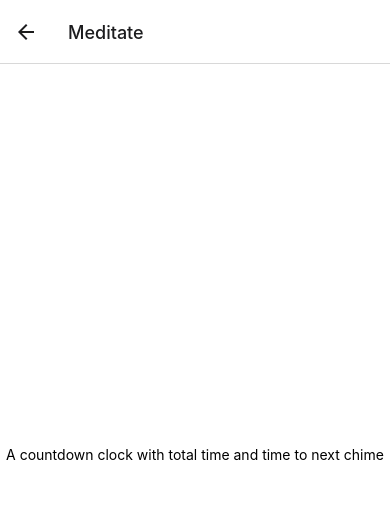
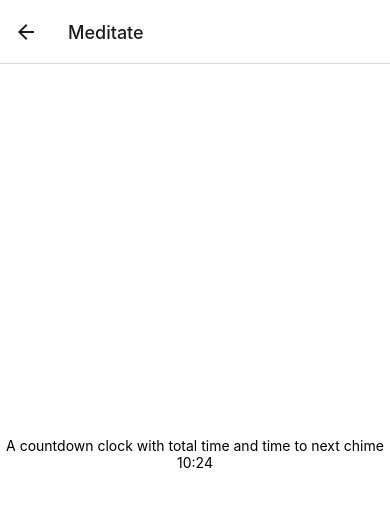
Before and after one commit to etp4eva/ThinkfulEric, a React Native app: screen /Meditate in a window 390 px wide. Shown: the top 506 px of the page. Built offline with nearby package versions, Linux system fonts and the light colour scheme.

Commit message:
Test integration of timer in UI

```diff
--- a/src/screens/MeditateScreen.tsx
+++ b/src/screens/MeditateScreen.tsx
@@ -1,13 +1,27 @@
 import { StackScreenProps } from "@react-navigation/stack"
 import { View, Text, StyleSheet } from "react-native";
+import { CountDown, CountDownState } from "../components/CountDown";
 import { RootStackParamList } from "./ScreenParams";
 
+enum MeditationMode {
+  MEDITATION_NOT_STARTED = 'MEDITATION_NOT_STARTED',
+  MEDITATION_RUNNING = 'MEDITATION_RUNNING',
+  MEDITATION_PAUSED = 'MEDITATION_PAUSED',
+  MEDITATION_ENDED = 'MEDITATION_ENDED',
+}
+
 export const MeditateScreen = ({ route, navigation }: StackScreenProps<RootStackParamList, 'Meditate'> ) => {
-    return (
-      <View style={styles.container}>
-        <Text>A countdown clock with total time and time to next chime</Text>
-      </View>
-    )
+
+  return (
+    <View style={styles.container}>
+      <Text>A countdown clock with total time and time to next chime</Text>
+      <CountDown
+        totalMinutes={10}
+        totalSeconds={30}
+        state={CountDownState.RUNNING}
+      />
+    </View>
+  )
 }
 
 const styles = StyleSheet.create({
```
